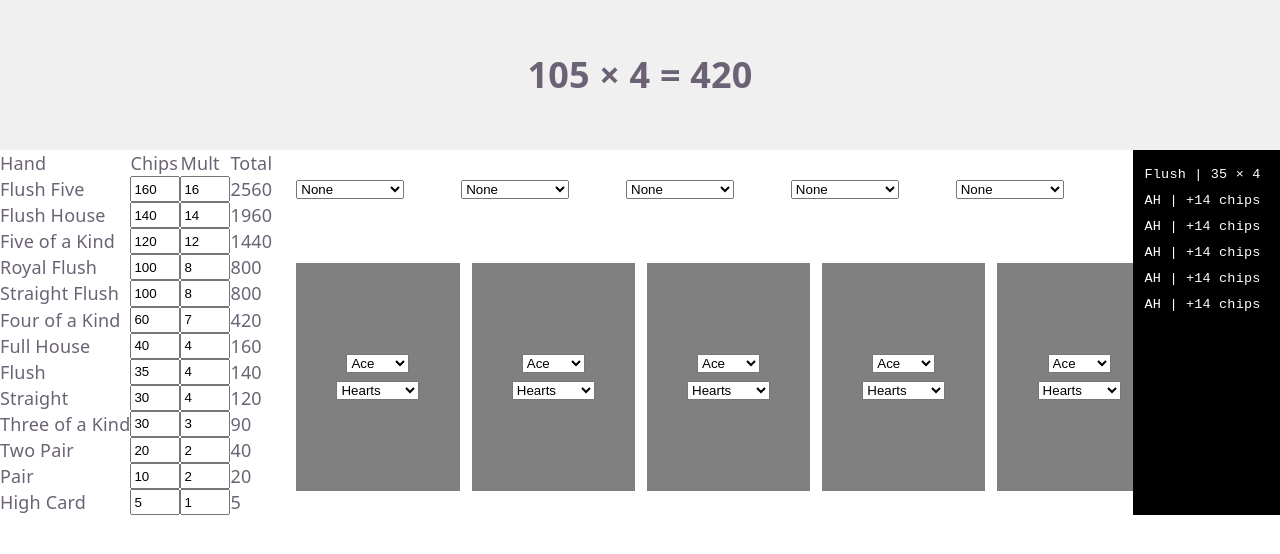
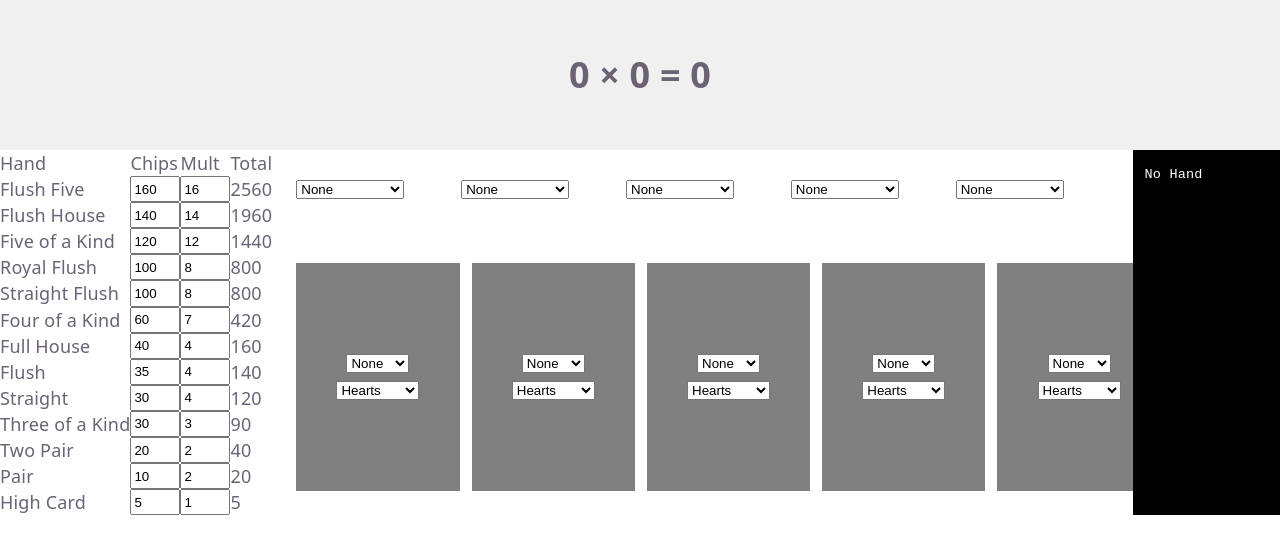
Before and after one commit to JakeKo/balatro-simulator, a React (Vite) app: page / in a window 1280 px wide. Shown: the top 554 px of the page. Built offline with nearby package versions, Linux system fonts and the light colour scheme.

Commit message:
Enable scoreResolver to handle partially full hands

```diff
--- a/src/App.jsx
+++ b/src/App.jsx
@@ -5,7 +5,6 @@ import viteLogo from "./assets/vite.svg";
 import heroImg from "./assets/hero.png";
 import CardPicker from "./CardPicker.jsx";
 import HandTable from "./HandTable.jsx";
-import { identifyHandPlayed } from "./handResolver.js";
 import { resolveScore } from "./scoreResolver.js";
 import ScoreLogger from "./ScoreLogger.jsx";
 import JokerPicker from "./JokerPicker.jsx";
@@ -29,12 +28,12 @@ function App() {
     Pair: [10, 2],
     "High Card": [5, 1],
   });
-  const [playedCards, setPlayedCards] = useState([
-    { rank: 14, suit: "Hearts" },
-    { rank: 14, suit: "Hearts" },
-    { rank: 14, suit: "Hearts" },
-    { rank: 14, suit: "Hearts" },
-    { rank: 14, suit: "Hearts" },
+  const [allCards, setAllCards] = useState([
+    { rank: 0, suit: "Hearts" },
+    { rank: 0, suit: "Hearts" },
+    { rank: 0, suit: "Hearts" },
+    { rank: 0, suit: "Hearts" },
+    { rank: 0, suit: "Hearts" },
   ]);
   const [jokers, setJokers] = useState([
     "None",
@@ -45,11 +44,11 @@ function App() {
   ]);
 
   useEffect(() => {
-    const [newChips, newMult, log] = resolveScore(playedCards, handMap);
+    const [newChips, newMult, log] = resolveScore(allCards, handMap);
     setChips(newChips);
     setMult(newMult);
     setLog(log);
-  }, [playedCards, handMap]);
+  }, [allCards, handMap]);
 
   return (
     <div className="app">
@@ -68,14 +67,14 @@ function App() {
         ))}
       </div>
       <div className="card-pickers">
-        {Array.from({ length: 5 }).map((_, index) => (
+        {allCards.map((card, index) => (
           <CardPicker
             key={index}
-            card={playedCards[index]}
+            card={card}
             onChange={(card) => {
-              const newPlayedCards = JSON.parse(JSON.stringify(playedCards));
+              const newPlayedCards = JSON.parse(JSON.stringify(allCards));
               newPlayedCards[index] = card;
-              setPlayedCards(newPlayedCards);
+              setAllCards(newPlayedCards);
             }}
           />
         ))}
--- a/src/CardPicker.jsx
+++ b/src/CardPicker.jsx
@@ -14,6 +14,7 @@ function CardPicker({ card, onChange }) {
   return (
     <div className="card-picker">
       <select value={card.rank} onChange={onRankChange}>
+        <option value="0">None</option>
         <option value="2">Two</option>
         <option value="3">Three</option>
         <option value="4">Four</option>
--- a/src/handResolver.js
+++ b/src/handResolver.js
@@ -17,11 +17,13 @@ function countSuits(playedCards) {
 }
 
 function handIsRoyalFlush(playedCards) {
+  if (playedCards.length < 5) return false;
   const sortedCards = sortCardsByRank(playedCards);
   return sortedCards[0].rank === 10 && handIsStraightFlush(playedCards);
 }
 
 function handIsStraightFlush(playedCards) {
+  if (playedCards.length < 5) return false;
   const sortedCards = sortCardsByRank(playedCards);
 
   for (let i = 1; i < sortedCards.length; i++) {
@@ -37,22 +39,26 @@ function handIsStraightFlush(playedCards) {
 }
 
 function handIsFourOfAKind(playedCards) {
+  if (playedCards.length < 4) return false;
   const rankCounts = countRanks(playedCards);
   return Object.values(rankCounts).includes(4);
 }
 
 function handIsFullHouse(playedCards) {
+  if (playedCards.length < 5) return false;
   const rankCounts = countRanks(playedCards);
   const counts = Object.values(rankCounts);
   return counts.includes(3) && counts.includes(2);
 }
 
 function handIsFlush(playedCards) {
+  if (playedCards.length < 5) return false;
   const suitCounts = countSuits(playedCards);
   return Object.values(suitCounts).includes(5);
 }
 
 function handIsStraight(playedCards) {
+  if (playedCards.length < 5) return false;
   const sortedCards = sortCardsByRank(playedCards);
 
   for (let i = 1; i < sortedCards.length; i++) {
@@ -68,17 +74,20 @@ function handIsStraight(playedCards) {
 }
 
 function handIsThreeOfAKind(playedCards) {
+  if (playedCards.length < 3) return false;
   const rankCounts = countRanks(playedCards);
   return Object.values(rankCounts).includes(3);
 }
 
 function handIsTwoPair(playedCards) {
+  if (playedCards.length < 4) return false;
   const rankCounts = countRanks(playedCards);
   const counts = Object.values(rankCounts);
   return counts.filter((count) => count === 2).length === 2;
 }
 
 function handIsPair(playedCards) {
+  if (playedCards.length < 2) return false;
   const rankCounts = countRanks(playedCards);
   return Object.values(rankCounts).includes(2);
 }
@@ -93,7 +102,8 @@ function identifyHandPlayed(playedCards) {
   if (handIsThreeOfAKind(playedCards)) return "Three of a Kind";
   if (handIsTwoPair(playedCards)) return "Two Pair";
   if (handIsPair(playedCards)) return "Pair";
-  return "High Card";
+  if (playedCards.length > 0) return "High Card";
+  return "No Hand";
 }
 
 export { identifyHandPlayed };
--- a/src/scoreResolver.js
+++ b/src/scoreResolver.js
@@ -25,8 +25,13 @@ function stringifyCard(card) {
   return `${rankString}${suitString}`;
 }
 
-function resolveScore(playedCards, handMap) {
+function resolveScore(allCards, handMap) {
+  const playedCards = allCards.filter((card) => card.rank !== 0);
   const handPlayed = identifyHandPlayed(playedCards);
+  if (handPlayed === "No Hand") {
+    return [0, 0, ["No Hand"]];
+  }
+
   let [chips, mult] = handMap[handPlayed];
   const log = [`${handPlayed} | ${chips} × ${mult}`];
 
```
